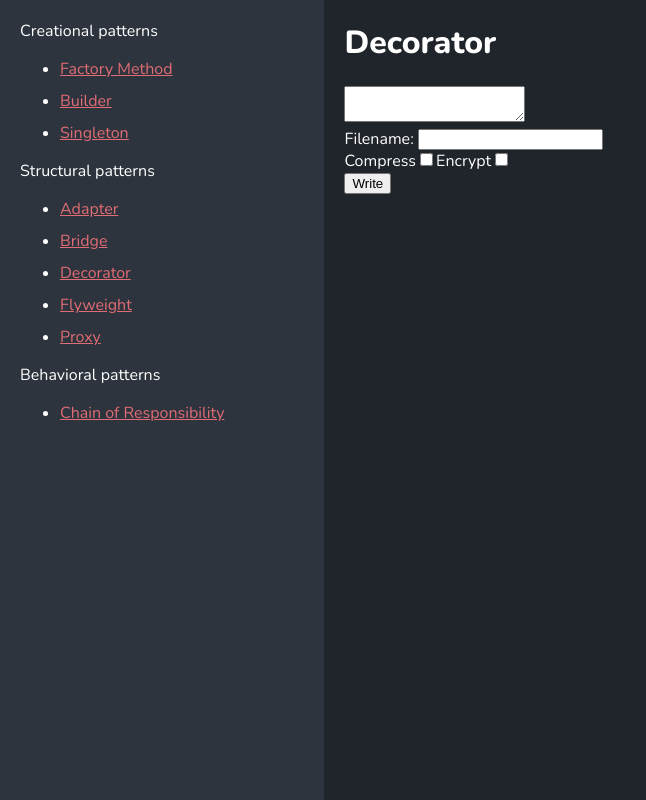
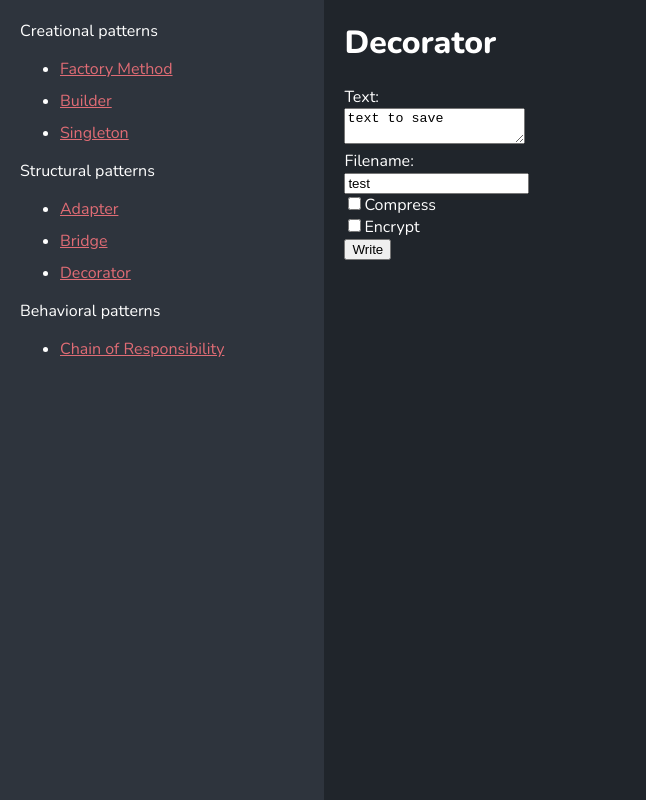
Before and after one commit to loonskai/design-patterns, a React (Create React App) app in the folder client/: page /decorator in a window 1280 px wide. Shown: the whole page, without its empty margins (0-646 px from the left). Built offline with nearby package versions, Linux system fonts and the light colour scheme.

Commit message:
Hide in-progress patterns

```diff
--- a/client/src/components/Navigation.tsx
+++ b/client/src/components/Navigation.tsx
@@ -41,12 +41,12 @@ export default function Navigation(): JSX.Element {
             {/* <li className="navigation-link navigation-link__todo">
               <NavLink to="/facade">Facade</NavLink>
             </li> */}
-            <li className="navigation-link">
+            {/* <li className="navigation-link navigation-link__todo">
               <NavLink to="/flyweight">Flyweight</NavLink>
-            </li>
-            <li className="navigation-link">
+            </li> */}
+            {/* <li className="navigation-link navigation-link__in-progress">
               <NavLink to="/proxy">Proxy</NavLink>
-            </li>
+            </li> */}
           </ul>
         </div>
         <div>
--- a/client/src/components/pattern-pages/decorator/WriteFileForm.tsx
+++ b/client/src/components/pattern-pages/decorator/WriteFileForm.tsx
@@ -16,17 +16,19 @@ type Props = {
 export const WriteFileForm = ({ handleInputChange, write, formValues }: Props): JSX.Element => {
   return <form onSubmit={write}>
     <div>
-      <textarea name="text" onChange={handleInputChange} value={formValues.text}/>
+      <label htmlFor="text">Text: </label><br/>
+      <textarea id="text" name="text" onChange={handleInputChange} value={formValues.text}/>
     </div>
     <div>
-      <label htmlFor="fileName">Filename: </label>
+      <label htmlFor="fileName">Filename: </label><br/>
       <input type="text" name="fileName" onChange={handleInputChange} value={formValues.fileName}/>
     </div>
     <div>
+      <input id="compress" name="compress" onChange={handleInputChange} type="checkbox" checked={formValues.compress} />
       <label htmlFor="compress">Compress</label>
-      <input id="compress" name="compress" onChange={handleInputChange} type="checkbox" checked={formValues.compress} />
+      <br/>
+      <input id="encrypt" name="encrypt" onChange={handleInputChange} type="checkbox" checked={formValues.encrypt} />
       <label htmlFor="encrypt">Encrypt</label>
-      <input id="encrypt" name="encrypt" onChange={handleInputChange} type="checkbox" checked={formValues.encrypt} />
     </div>
     <button type="submit">Write</button>
   </form>;
--- a/client/src/pages/structural/DecoratorPage.tsx
+++ b/client/src/pages/structural/DecoratorPage.tsx
@@ -3,8 +3,8 @@ import axios from 'axios';
 import { WriteFileForm, WriteFileOptions } from '../../components/pattern-pages/decorator/WriteFileForm';
 
 const initialValues = {
-  text: '',
-  fileName: '',
+  text: 'text to save',
+  fileName: 'test',
   compress: false,
   encrypt: false
 };
@@ -34,7 +34,11 @@ export default function DecoratorPage(): JSX.Element {
   return (
     <div>
       <h1>Decorator</h1>
-      <WriteFileForm formValues={formValues} handleInputChange={handleInputChange} write={write} />
+      <WriteFileForm
+        formValues={formValues}
+        handleInputChange={handleInputChange}
+        write={write}
+      />
     </div>
   );
 }
```
